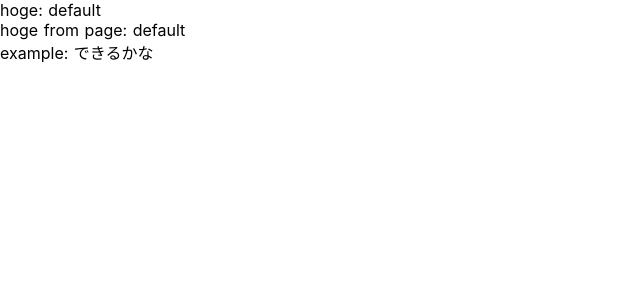
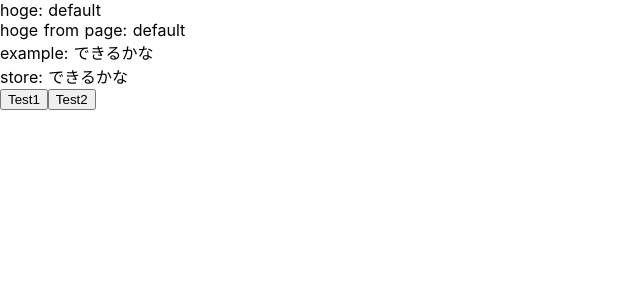
Before and after one commit to su-kun1899/hello-nuxtjs, a Nuxt app: page /sample in a window 1280 px wide. Shown: the top 300 px of the page, without its empty margins (0-640 px from the left). Built offline with nearby package versions, Linux system fonts and the light colour scheme.

Commit message:
Vuexストアのサンプル追加

```diff
--- a/pages/sample.vue
+++ b/pages/sample.vue
@@ -3,6 +3,9 @@
     <p>hoge: {{hoge}}</p>
     <!-- <sample hogeFromPage='hello!' /> -->
     <sample v-bind="{'hogeFromPage': hoge}" />
+    <p>store: {{this.$store.state.sample.hogeFromStore}}</p>
+    <button v-on:click="$store.dispatch('sample/writeHoge', '値を書き換えます')">Test1</button>
+    <button v-on:click="testMethod()">Test2</button>
   </div>
 </template>
 
@@ -22,6 +25,13 @@ export default {
       // asyncDataでreturnすると、dataにマージされる
       hoge: context.query['hoge']
     }
+  },
+  methods: {
+    testMethod: function() {
+      console.log(this.$store.state.sample.hogeFromStore)
+      this.$store.dispatch('sample/writeHoge', 'メソッドからの書き換え')
+      console.log(this.$store.state.sample.hogeFromStore)
+    }
   }
 }
 </script>
```
